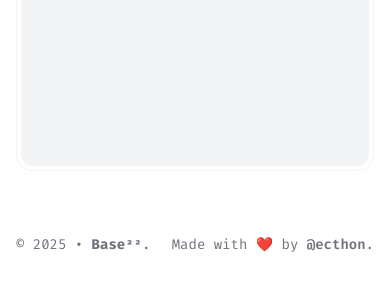
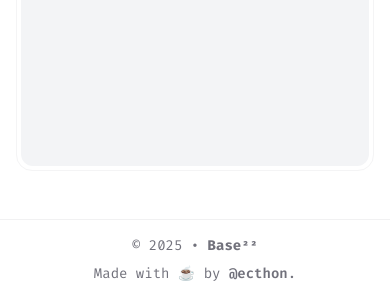
Before and after one commit to ecthon/ecthon-app, a Next.js app: page / in a window 390 px wide. Shown: the part 1286-1586 px from the top of the page. Before the commit the page ends 1557 px from the top, so only its background shows below. Built offline with nearby package versions, Linux system fonts and the light colour scheme.

Commit message:
Enhance Footer component with border styling and update GitHub link; improve layout for better responsiveness

```diff
--- a/src/components/footer.tsx
+++ b/src/components/footer.tsx
@@ -2,9 +2,9 @@ import Link from "next/link";
 
 export function Footer() {
     return (
-        <footer className="w-full max-w-[1096px] mx-auto flex items-center justify-between p-4 text-zinc-500">
-            <p className="text-sm">© 2025 • <b>Base²²</b>.</p>
-            <p className="text-sm">Made with ❤️ by <Link href={'#'} className="font-semibold hover:text-zinc-800">@ecthon</Link>.</p>
+        <footer className="w-full max-w-[1096px] border-t-1 border-zinc-400/15 mx-auto flex flex-col md:flex-row items-center justify-between p-4 text-zinc-500 gap-2 md:gap-0">
+            <p className="text-sm">© 2025 • <b>Base²²</b></p>
+            <p className="text-sm">Made with ☕ by <Link href={'https://github.com/ecthon'} target="_blank" rel="noopener noreferrer" className="font-semibold hover:text-zinc-800">@ecthon</Link>.</p>
         </footer>
     )
 }
```
